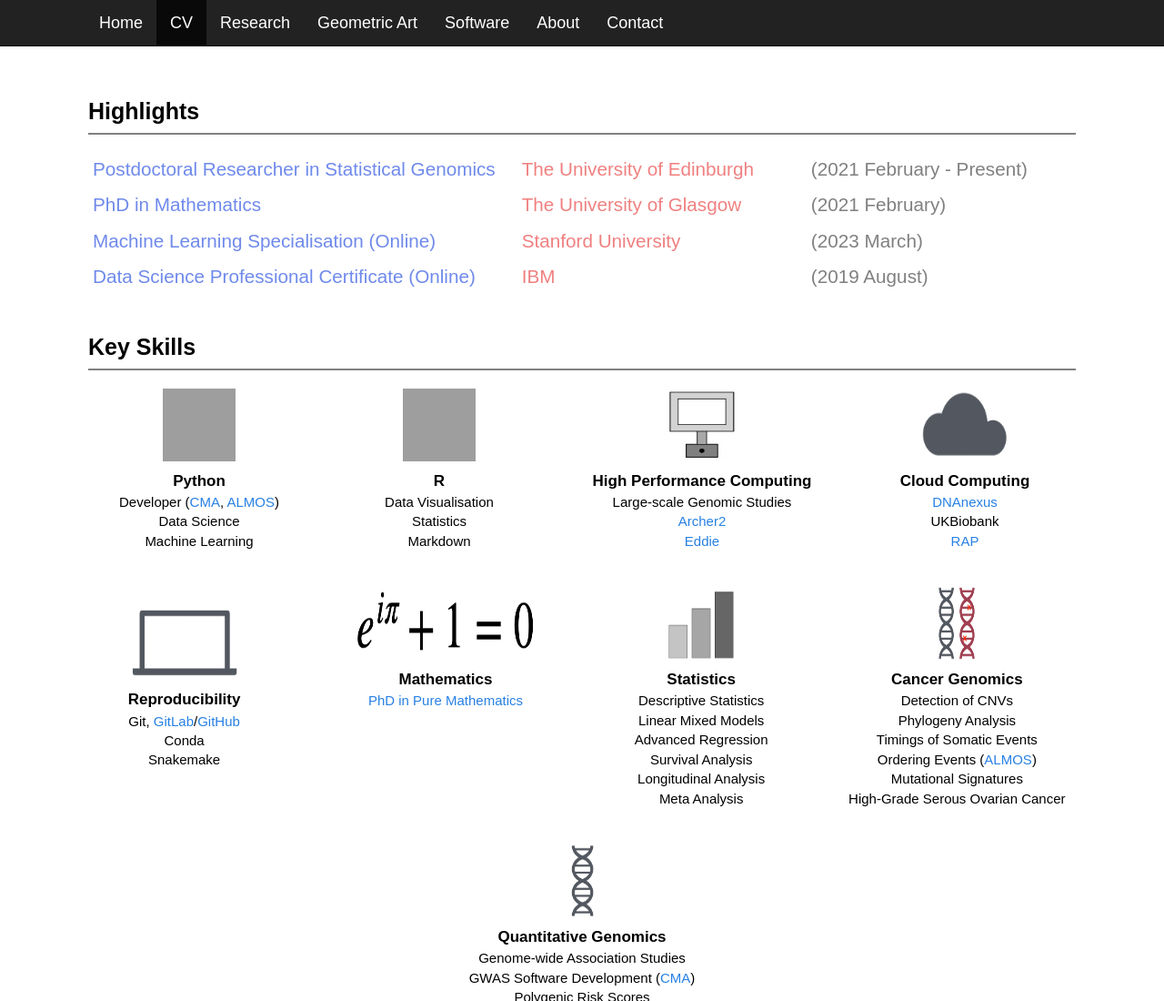
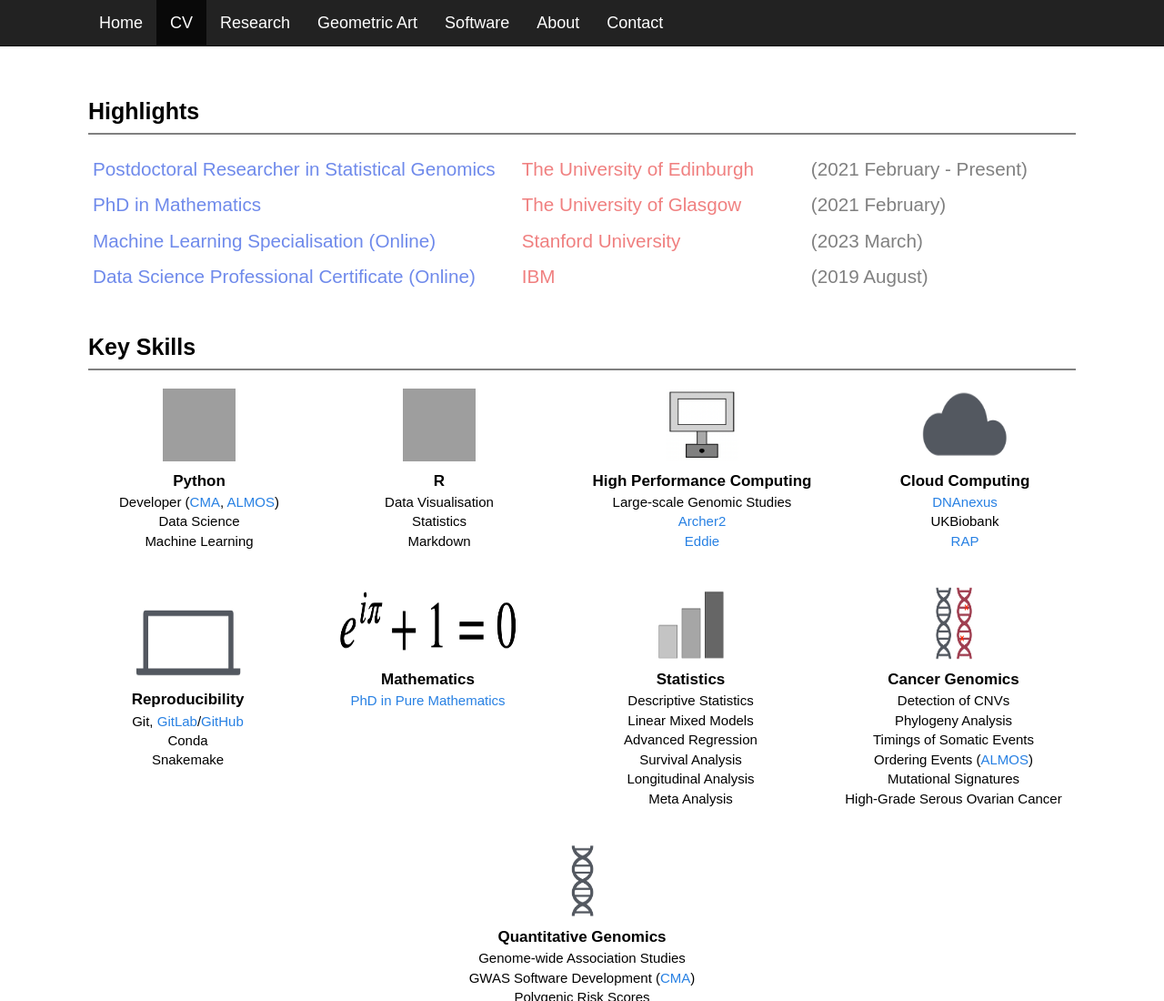
Before and after one commit to iozkaraca/iozkaraca.github.io, a plain HTML site: page CV.html in a window 1280 px wide. Shown: the top 1100 px of the page at 91% size. Drawn offline with nearby package versions, Linux system fonts and the light colour scheme; some packages are replaced by stand-ins of ours; grey boxes are pictures that could not be loaded.

Commit message:
Add files via upload

```diff
--- a/CV.html
+++ b/CV.html
@@ -414,9 +414,9 @@ Snakemake
 </li>
 </ul>
 </div>
-<p><br></br></p>
 <!-- Maths -->
-<div style="text-align: center; width: 250px;margin-top: 20px;">
+<div
+style="text-align: center; width: 250px;margin-top: 20px;clear: both;">
 <img src="maths2.png" alt="HPC Logo" style="width: 200px; height: 80px; margin-bottom: 10px;">
 <p style="font-size: 17px; margin: 0; font-weight: bold;">
 Mathematics
```
